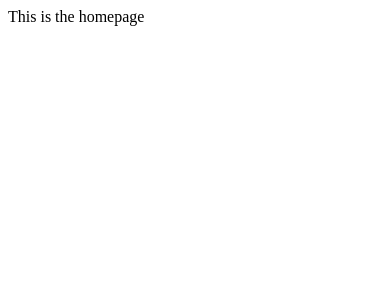
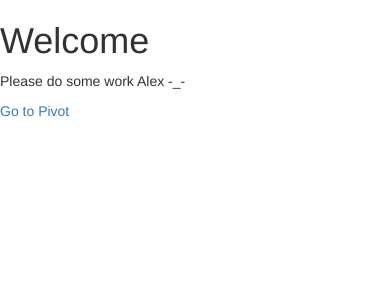
Before and after one commit to nguyenhoamy1602/video_games, a Flask app: page / in a window 390 px wide. Shown: the top 300 px of the page. Run offline with Flask 2, Linux system fonts and the light colour scheme; some libraries are stand-ins or nearby versions.

Commit message:
Changed made to main.py, now have home page that has a link that redirect to form. Added home.html as base home page.

```diff
--- a/main.py
+++ b/main.py
@@ -7,7 +7,7 @@ Created on Wed May 10 10:14:54 2017
 
 # Import all libraries needed for the tutorial
 # Import all libraries needed for the tutorial
-from flask import Flask, request, render_template
+from flask import Flask, request, render_template, redirect, url_for
 import pandas as pd
 import numpy as np
 
@@ -19,7 +19,7 @@ aggFunctions = {'count':np.count_nonzero, 'sum':np.sum, 'avg':np.mean,
 
 @app.route('/')
 def index():
-    return 'This is the homepage'
+    return render_template("home.html")
 
 @app.route('/form')
 def form():
--- /dev/null
+++ b/templates/home.html
@@ -0,0 +1,23 @@
+<html lang="en">
+    <head>
+        <title>Bootstrap Example</title>
+        <meta charset="utf-8">
+        <meta name="viewport" content="width=device-width, initial-scale=1">
+        <link rel="stylesheet" href="https://maxcdn.bootstrapcdn.com/bootstrap/3.3.7/css/bootstrap.min.css">
+        <script src="https://ajax.googleapis.com/ajax/libs/jquery/3.2.0/jquery.min.js"></script>
+        <script src="https://maxcdn.bootstrapcdn.com/bootstrap/3.3.7/js/bootstrap.min.js"></script>
+    </head>
+    <body>
+        <div class="row">
+            <div class="col-sm-4">
+            </div>
+            <div class="col-sm-4">
+                <h1>Welcome</h1>
+                <p>Please do some work Alex -_-</p>
+                <a href="{{ url_for('form') }}">Go to Pivot</a>
+            </div>
+            <div class="col-sm-4">
+            </div>
+        </div>
+    </body>
+</html>
```
Also changed, not shown: templates/form.html (line endings or trailing spaces).
